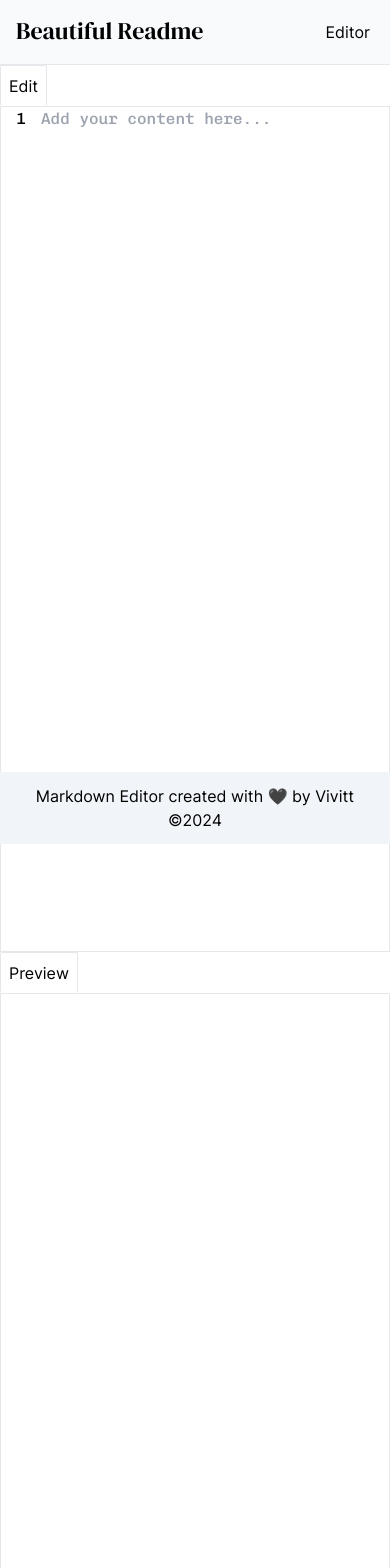
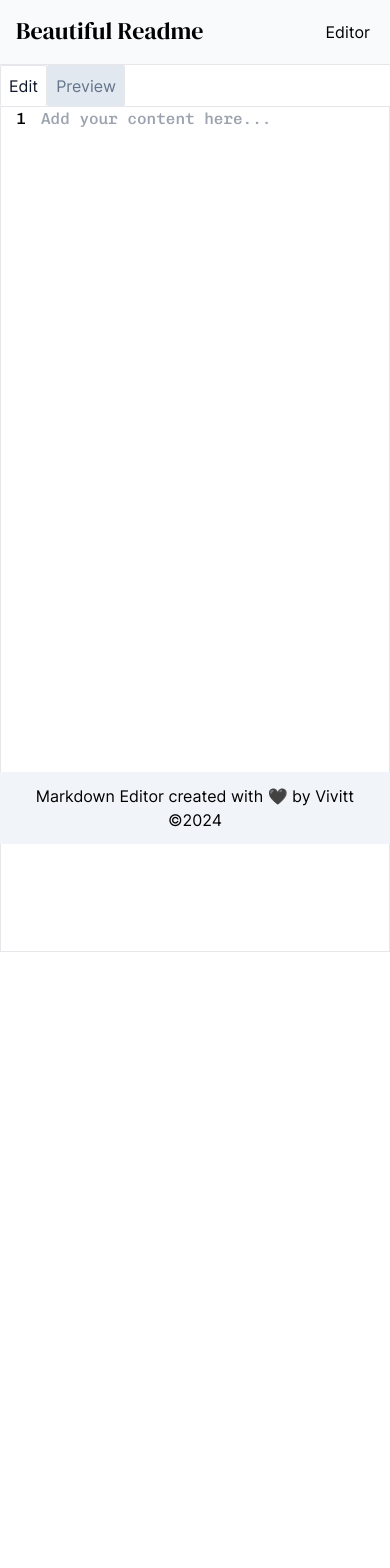
Before and after one commit to vivitt/online-markdown-editor, a Next.js app: page /editor in a window 390 px wide. Shown: the top 1568 px of the page. After the commit the page ends 952 px from the top, so only its background shows below. Built offline with nearby package versions, Linux system fonts and the light colour scheme.

Commit message:
add Edit and preview toolbar and make the editor responsive

```diff
--- a/app/editor/page.tsx
+++ b/app/editor/page.tsx
@@ -6,10 +6,13 @@ import EditArea from "../ui/EditArea";
 import PreviewArea from "../ui/previewArea";
 
 export default function Editor() {
-  const [markdown, setMarkdown] = useState("");
+  const [markdown, setMarkdown] = useState(
+    window.localStorage.getItem("markdown-content") || ""
+  );
 
   const onChange = (e: React.ChangeEvent<HTMLTextAreaElement>) => {
     setMarkdown(e.target.value);
+    window.localStorage.setItem("markdown-content", e.target.value);
   };
 
   return (
@@ -27,8 +30,8 @@ export default function Editor() {
             content: <PreviewArea markdown={markdown}></PreviewArea>,
           },
         ]}
-        renderPanels={(content: ReactNode) => {
-          return <Panel>{content}</Panel>;
+        renderPanels={(id: string, content: ReactNode) => {
+          return <Panel key={id}>{content}</Panel>;
         }}
       ></PanelGroup>
     </>
--- a/app/ui/EditArea.tsx
+++ b/app/ui/EditArea.tsx
@@ -6,8 +6,9 @@ type Props = {
 };
 
 export default function EditArea({ onChange }: Props) {
-  const [value, setValue] = useState(" ");
-
+  const [value, setValue] = useState(
+    window.localStorage.getItem("markdown-content") || ""
+  );
   const [textAreaWidth, setTextAreaWidth] = useState(300);
 
   return (
@@ -37,6 +38,7 @@ export default function EditArea({ onChange }: Props) {
           onChange(e);
           setValue(e.target.value);
         }}
+        value={value}
         placeholder="Add your content here..."
       ></textarea>
     </div>
--- a/app/ui/PanelGroup.tsx
+++ b/app/ui/PanelGroup.tsx
@@ -1,29 +1,60 @@
-import { ReactNode, useState } from "react";
+import { ReactNode, useEffect, useState } from "react";
 import { PropsWithChildren } from "react";
 
 type Props = {
   panels: { id: string; header: string; content: ReactNode }[];
-  renderPanels: (content: ReactNode) => React.JSX.Element;
+  renderPanels: (id: string, content: ReactNode) => React.JSX.Element;
 };
 
 export default function PanelGroup(props: PropsWithChildren<Props>) {
   const [className, setClassName] = useState("");
+  const [currentPanel, setCurrentPanel] = useState("Edit");
 
-  const handleClick = (e: React.UIEvent<HTMLButtonElement>) => {};
+  const handleClick = (e: React.UIEvent<HTMLButtonElement>) => {
+    const buttons = document.getElementsByTagName("button");
+    for (let i of buttons) {
+      i.setAttribute("aria-pressed", "false");
+      if (e.target === i) {
+        i.setAttribute("aria-pressed", "true");
+        setCurrentPanel(i.innerHTML);
+      }
+    }
+  };
+
+  useEffect(() => {
+    const editButton = document.getElementsByTagName("button")[0];
+    editButton.setAttribute("aria-pressed", "true");
+  }, []);
+
   return (
-    <div className="md:flex flex-wrap relative w-full">
+    <div>
+      <div role="toolbar" aria-label="Edit or preview" className="flex">
         {props.panels.map((child) => (
-        <div key={child.id} className="md:w-3/6 w-full min-w-80">
+          <div key={`${child.id}-panel`} className="md:w-full">
             <button
               onClick={(e) => handleClick(e)}
-            className="border-r border-t border-l rounded-sm p-2"
+              className="border-r border-t border-l bg-slate-200 text-slate-500 rounded-sm p-2 aria-pressed:bg-white aria-pressed:text-slate-900"
+              key={`${child.id}-button`}
             >
-            {" "}
-            {child?.header}{" "}
+              {child?.header}
             </button>
-          <div className="border">{child?.content}</div>
+
+            <div
+              className="border hidden md:flex"
+              data-testid={`${child.id}-panel`}
+            >
+              {child?.content}
+            </div>
           </div>
         ))}
       </div>
+      <div className="border md:hidden">
+        {props.panels.map((child) => {
+          if (currentPanel === child.header) {
+            return props.renderPanels(`${currentPanel}-panel`, child?.content);
+          }
+        })}
+      </div>
+    </div>
   );
 }
--- a/package.json
+++ b/package.json
@@ -8,7 +8,7 @@
     "start": "next start",
     "lint": "next lint",
     "test": "vitest --no-watch",
-    "coverage": "vitest --coverage ",
+    "coverage": "vitest --coverage --no-watch",
     "prepare": "husky"
   },
   "dependencies": {
```
Also changed, not shown: 2 other files (tests, documents, lock files or other folders). Lines whose indentation alone changed are shown as unchanged.
